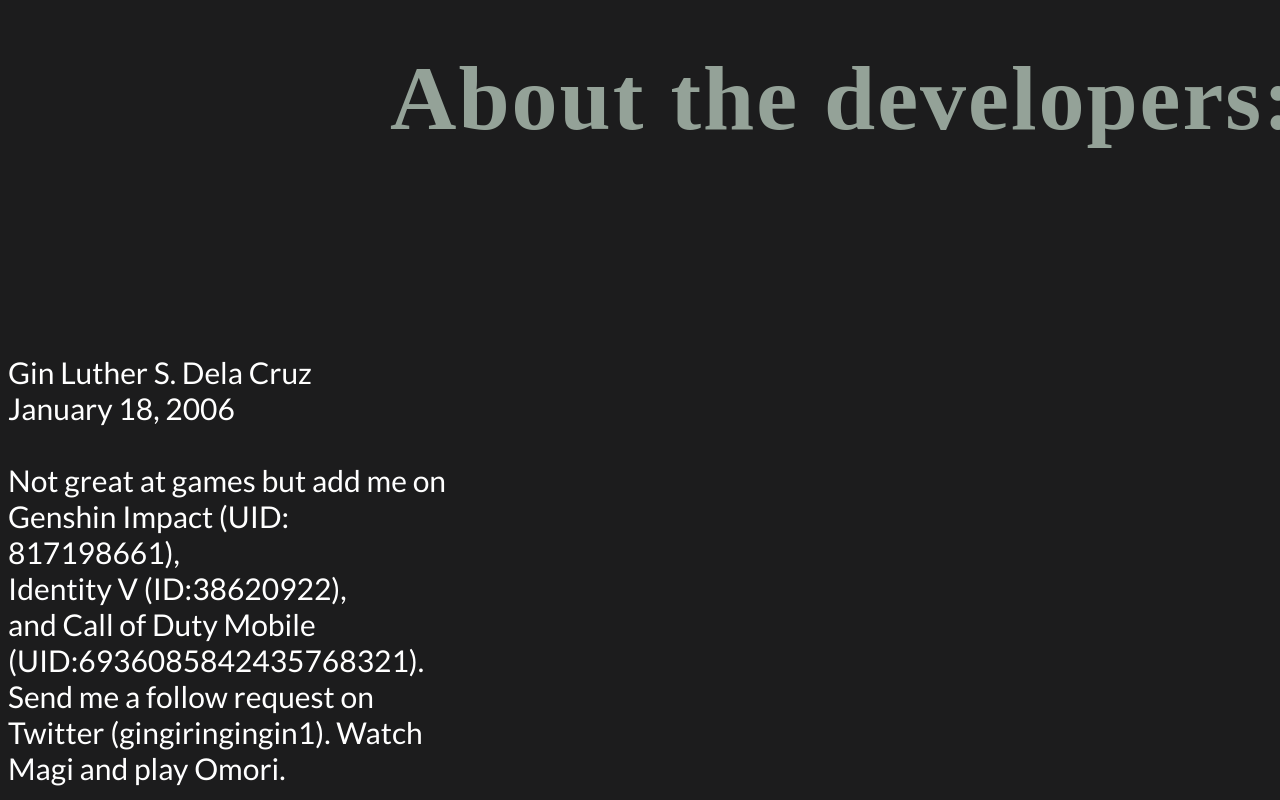
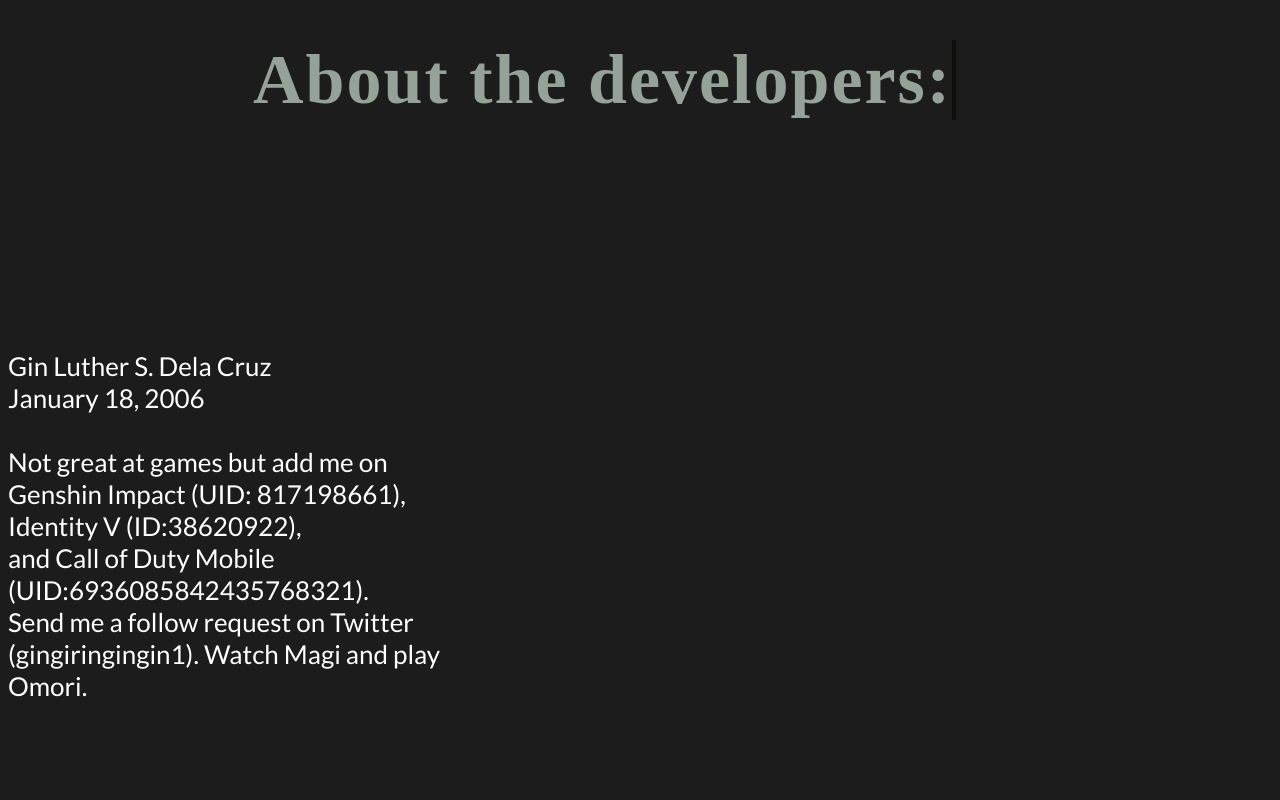
Before and after one commit to gingiringingin/gingiringingin.github.io, a plain HTML site: page about.html in a window 1280 px wide. Shown: the top 800 px of the page. Drawn offline with Linux system fonts and the light colour scheme; a web font is replaced by a local one.

Commit message:
Add files via upload

```diff
--- a/about.html
+++ b/about.html
@@ -9,11 +9,11 @@
             #title-container {
                 font-family: "Syne Mono";
                 display: inline-block;
-                font-size: 46px;
+                font-size: 35px;
                 text-align: center;
                 position: absolute;
-                left: 390px;
-                margin-top: -25px;
+                left: 253px;
+                margin-top: -15px;
             }
             h1 {
                 color:#94a298;
@@ -58,7 +58,7 @@
                 }
             }
             p {
-                font-size: 30px;
+                font-size: 26px;
                 width: 450px;
                 float: right;
                 position: absolute;
```
